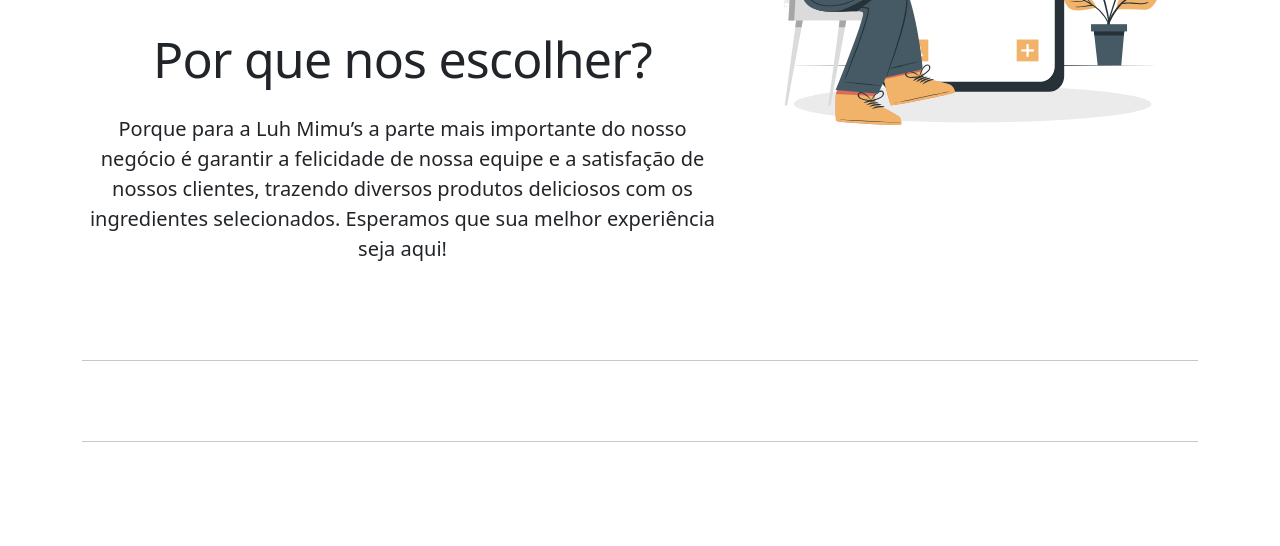
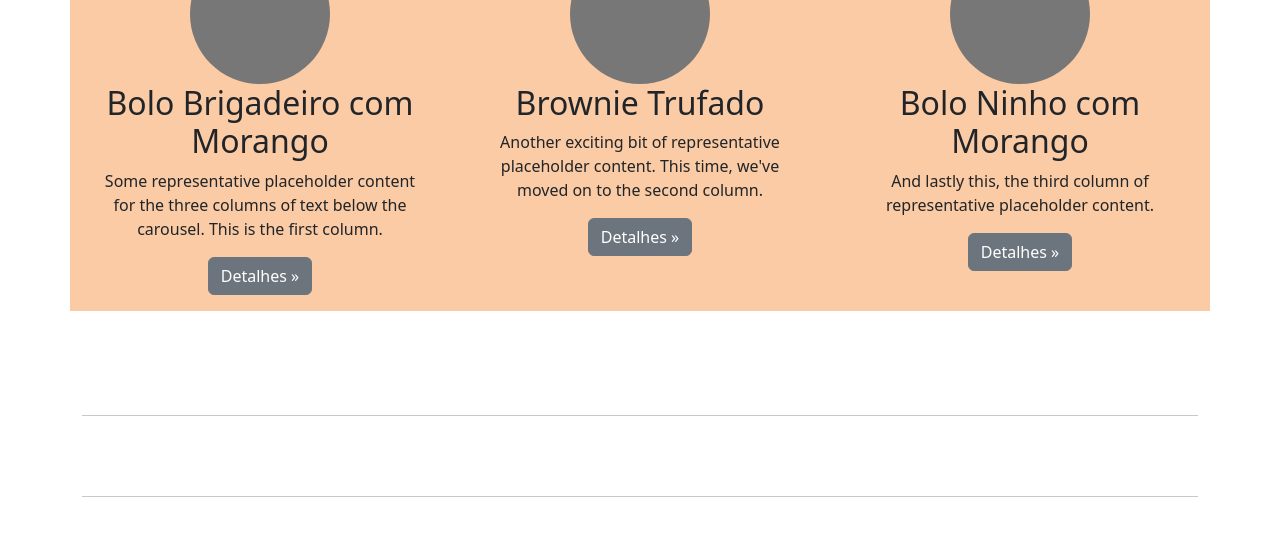
Before and after one commit to Madu-Montes/site_luh_mimus, a PHP site: page / in a window 1280 px wide. Shown: the part 1626-2172 px from the top of the page. Run offline with PHP 8.4, Linux system fonts and the light colour scheme; some libraries are stand-ins or nearby versions.

Commit message:
destaques iniciado

```diff
--- a/css/style.css
+++ b/css/style.css
@@ -244,5 +244,20 @@ h2 {
   display: block;
   margin-left: auto;
   margin-right: auto;
-  margin-bottom: -12%
+  margin-bottom: -20%
 }
+
+.titulos-principais h2{
+  margin-bottom: 5%;
+}
+
+.titulos-principais img{
+  display: block;
+  margin-left: auto;
+  margin-right: auto;
+  margin-bottom: -10%
+}
+
+.destaques .col-lg-4{
+  background-color: #FACBA4;
+}
--- a/index.html
+++ b/index.html
@@ -300,6 +300,61 @@
             </div><!-- /.row -->
 
 
+            <div class="destaques">
+              <div class="row">
+                <div class="titulos-principais">
+                  <img src="./images/itens.svg" alt="itens de confeitaria">
+                  <h2 class="featurette-heading fw-normal lh-1">Destaques<span class="text-muted"></span>
+                  </h2>
+                </div>
+                <div class="col-lg-4">
+                  <svg class="bd-placeholder-img rounded-circle" width="140" height="140"
+                    xmlns="http://www.w3.org/2000/svg" role="img" aria-label="Placeholder: 140x140"
+                    preserveAspectRatio="xMidYMid slice" focusable="false">
+                    <title>Placeholder</title>
+                    <rect width="100%" height="100%" fill="#777" /><text x="50%" y="50%" fill="#777"
+                      dy=".3em">140x140</text>
+                  </svg>
+
+                  <h2 class="fw-normal">Bolo Brigadeiro com Morango</h2>
+                  <p>Some representative placeholder content for the three columns of text below the carousel. This is
+                    the
+                    first column.</p>
+                  <p><a class="btn btn-secondary" href="#">Detalhes &raquo;</a></p>
+                </div><!-- /.col-lg-4 -->
+                <div class="col-lg-4">
+                  <svg class="bd-placeholder-img rounded-circle" width="140" height="140"
+                    xmlns="http://www.w3.org/2000/svg" role="img" aria-label="Placeholder: 140x140"
+                    preserveAspectRatio="xMidYMid slice" focusable="false">
+                    <title>Placeholder</title>
+                    <rect width="100%" height="100%" fill="#777" /><text x="50%" y="50%" fill="#777"
+                      dy=".3em">140x140</text>
+                  </svg>
+
+                  <h2 class="fw-normal">Brownie Trufado</h2>
+                  <p>Another exciting bit of representative placeholder content. This time, we've moved on to the second
+                    column.</p>
+                  <p><a class="btn btn-secondary" href="#">Detalhes &raquo;</a></p>
+                </div><!-- /.col-lg-4 -->
+                <div class="col-lg-4">
+                  <svg class="bd-placeholder-img rounded-circle" width="140" height="140"
+                    xmlns="http://www.w3.org/2000/svg" role="img" aria-label="Placeholder: 140x140"
+                    preserveAspectRatio="xMidYMid slice" focusable="false">
+                    <title>Placeholder</title>
+                    <rect width="100%" height="100%" fill="#777" /><text x="50%" y="50%" fill="#777"
+                      dy=".3em">140x140</text>
+                  </svg>
+
+                  <h2 class="fw-normal">Bolo Ninho com Morango</h2>
+                  <p>And lastly this, the third column of representative placeholder content.</p>
+                  <p><a class="btn btn-secondary" href="#">Detalhes &raquo;</a></p>
+                </div><!-- /.col-lg-4 -->
+              </div><!-- /.row -->
+            </div>
+
+            <hr class="featurette-divider">
+
+
             <!-- START THE FEATURETTES -->
 
             <hr class="featurette-divider">
@@ -323,59 +378,8 @@
               </div>
             </div>
 
-            <hr class="featurette-divider">
 
 
-
-            <hr class="featurette-divider">
-
-            <h2 class="featurette-heading fw-normal lh-1">Destaques<span class="text-muted"></span></h2>
-
-            <div class="row">
-              <div class="col-lg-4">
-                <svg class="bd-placeholder-img rounded-circle" width="140" height="140"
-                  xmlns="http://www.w3.org/2000/svg" role="img" aria-label="Placeholder: 140x140"
-                  preserveAspectRatio="xMidYMid slice" focusable="false">
-                  <title>Placeholder</title>
-                  <rect width="100%" height="100%" fill="#777" /><text x="50%" y="50%" fill="#777"
-                    dy=".3em">140x140</text>
-                </svg>
-
-                <h2 class="fw-normal">Heading</h2>
-                <p>Some representative placeholder content for the three columns of text below the carousel. This is the
-                  first column.</p>
-                <p><a class="btn btn-secondary" href="#">View details &raquo;</a></p>
-              </div><!-- /.col-lg-4 -->
-              <div class="col-lg-4">
-                <svg class="bd-placeholder-img rounded-circle" width="140" height="140"
-                  xmlns="http://www.w3.org/2000/svg" role="img" aria-label="Placeholder: 140x140"
-                  preserveAspectRatio="xMidYMid slice" focusable="false">
-                  <title>Placeholder</title>
-                  <rect width="100%" height="100%" fill="#777" /><text x="50%" y="50%" fill="#777"
-                    dy=".3em">140x140</text>
-                </svg>
-
-                <h2 class="fw-normal">Heading</h2>
-                <p>Another exciting bit of representative placeholder content. This time, we've moved on to the second
-                  column.</p>
-                <p><a class="btn btn-secondary" href="#">View details &raquo;</a></p>
-              </div><!-- /.col-lg-4 -->
-              <div class="col-lg-4">
-                <svg class="bd-placeholder-img rounded-circle" width="140" height="140"
-                  xmlns="http://www.w3.org/2000/svg" role="img" aria-label="Placeholder: 140x140"
-                  preserveAspectRatio="xMidYMid slice" focusable="false">
-                  <title>Placeholder</title>
-                  <rect width="100%" height="100%" fill="#777" /><text x="50%" y="50%" fill="#777"
-                    dy=".3em">140x140</text>
-                </svg>
-
-                <h2 class="fw-normal">Heading</h2>
-                <p>And lastly this, the third column of representative placeholder content.</p>
-                <p><a class="btn btn-secondary" href="#">View details &raquo;</a></p>
-              </div><!-- /.col-lg-4 -->
-            </div><!-- /.row -->
-
-            <hr class="featurette-divider">
 
             <!-- /END THE FEATURETTES -->
 
```
